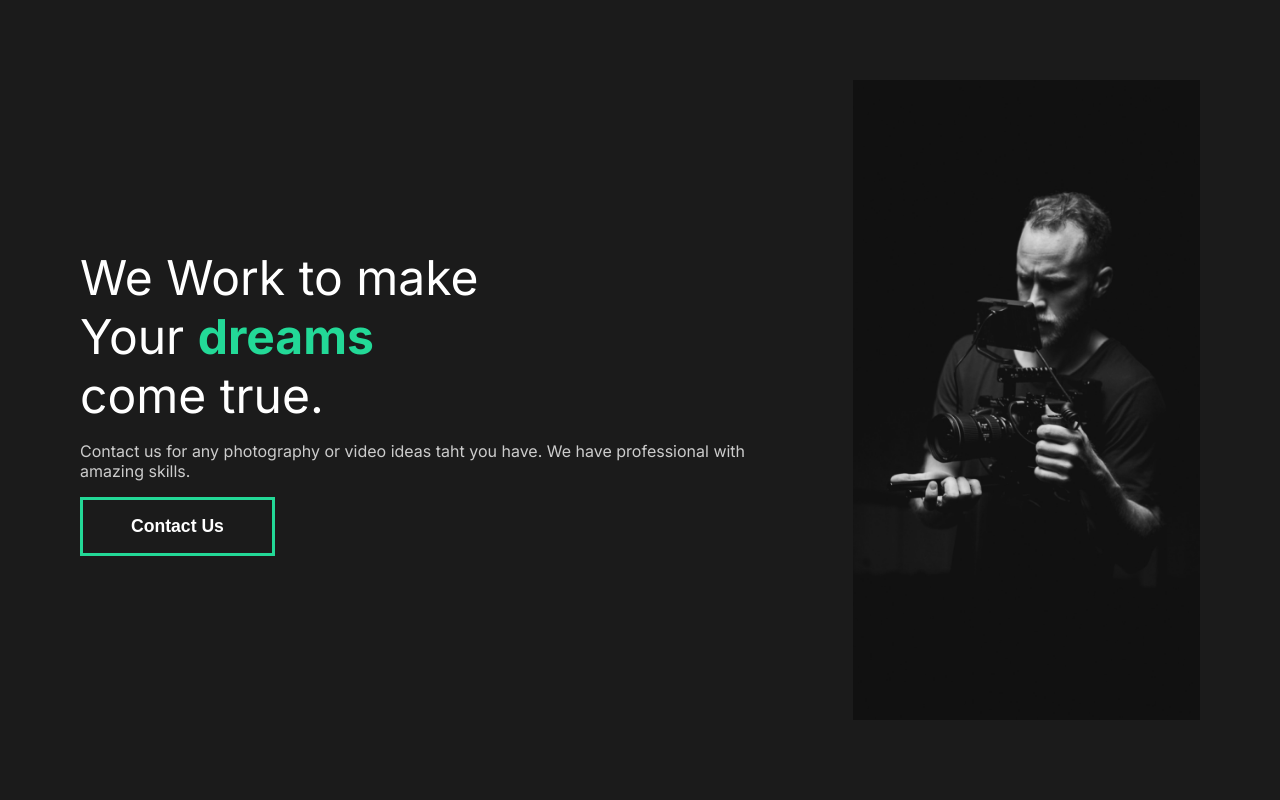
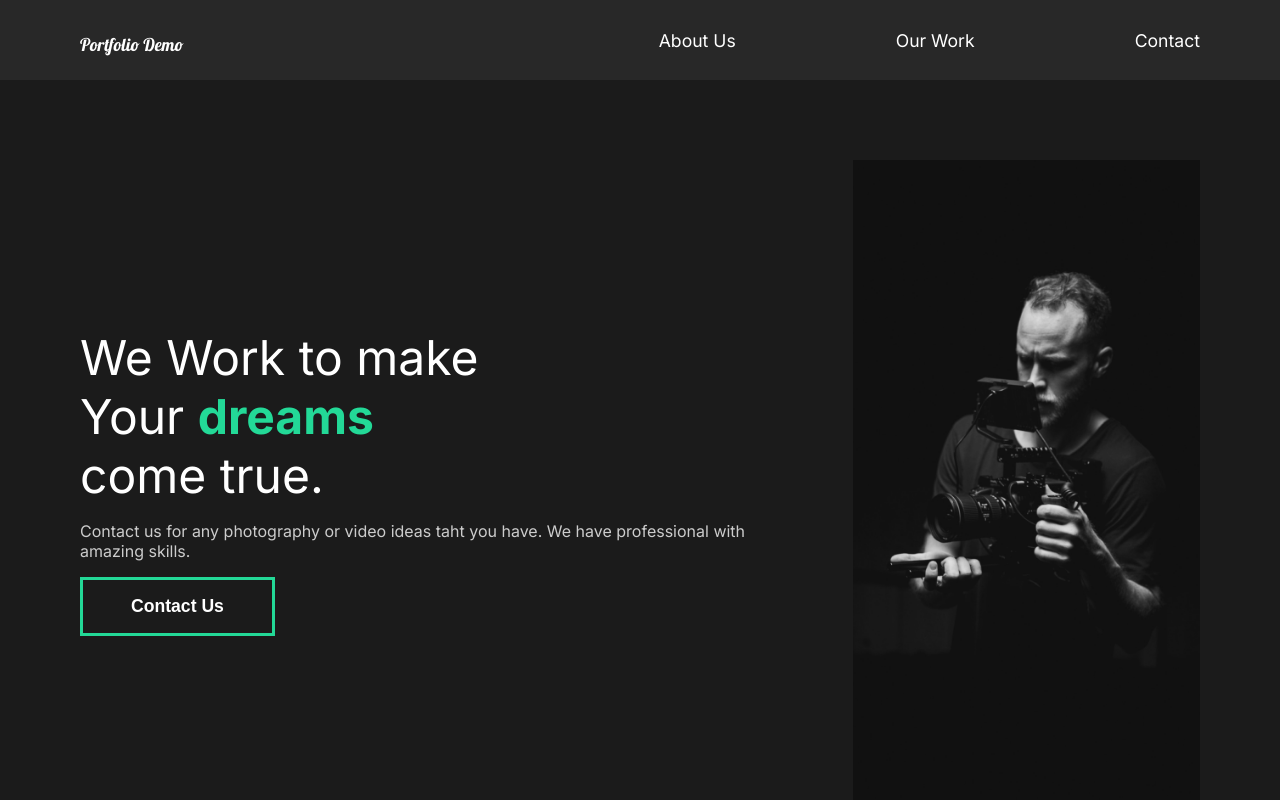
Before and after one commit to ZawojWeb/WebPortfolio-in-React, a React (Create React App) app: page / in a window 1280 px wide. Shown: the top 800 px of the page. Built offline with nearby package versions, Linux system fonts and the light colour scheme.

Commit message:
Navigacja

```diff
--- a/public/index.html
+++ b/public/index.html
@@ -26,7 +26,7 @@
       work correctly both with client-side routing and a non-root public URL.
       Learn how to configure a non-root public URL by running `npm run build`.
     -->
-    <title>React App</title>
+    <title>Portfolio</title>
   </head>
   <body>
     <noscript>You need to enable JavaScript to run this app.</noscript>
--- a/src/App.js
+++ b/src/App.js
@@ -2,12 +2,14 @@
 // Global Stlye
 import GlobalStyle from './components/GlobalStyle'
 import AboutUsPage from './pages/AboutUsPage'
+import Nav from './components/Nav'
 
 
 function App() {
   return (
     <div className="App">
       <GlobalStyle></GlobalStyle>
+      <Nav></Nav>
       <AboutUsPage></AboutUsPage>
     </div>
   );
--- a/src/components/Nav.js
+++ b/src/components/Nav.js
@@ -3,9 +3,41 @@
 
 const Nav = () => {
     return(
-        <nav>
-
-        </nav>
+        <SNav>
+            <h1 id="logo"><a href="#">Portfolio Demo</a></h1>
+            <ul>
+                <li><a href="#">About Us</a></li>
+                <li><a href="#">Our Work</a></li>
+                <li><a href="#">Contact</a></li>
+            </ul>
+        </SNav>
     )
 }
+
+const SNav = styled.nav`
+min-height: 10vh;
+display: flex;
+margin: auto;
+justify-content: space-between;
+align-items: center;
+padding: 1rem 5rem;
+background: #282828;
+a{
+    text-decoration: none;
+    color: white;
+}
+ul{
+    display: flex;
+    list-style: none;
+    li{
+        padding-left: 10rem;
+        position: relative;
+    }
+}
+#logo{
+    font-size: 1.8rem;
+    font-family: 'Lobster',cursive;
+    font-weight: lighter;
+}
+`
 export default Nav
```
